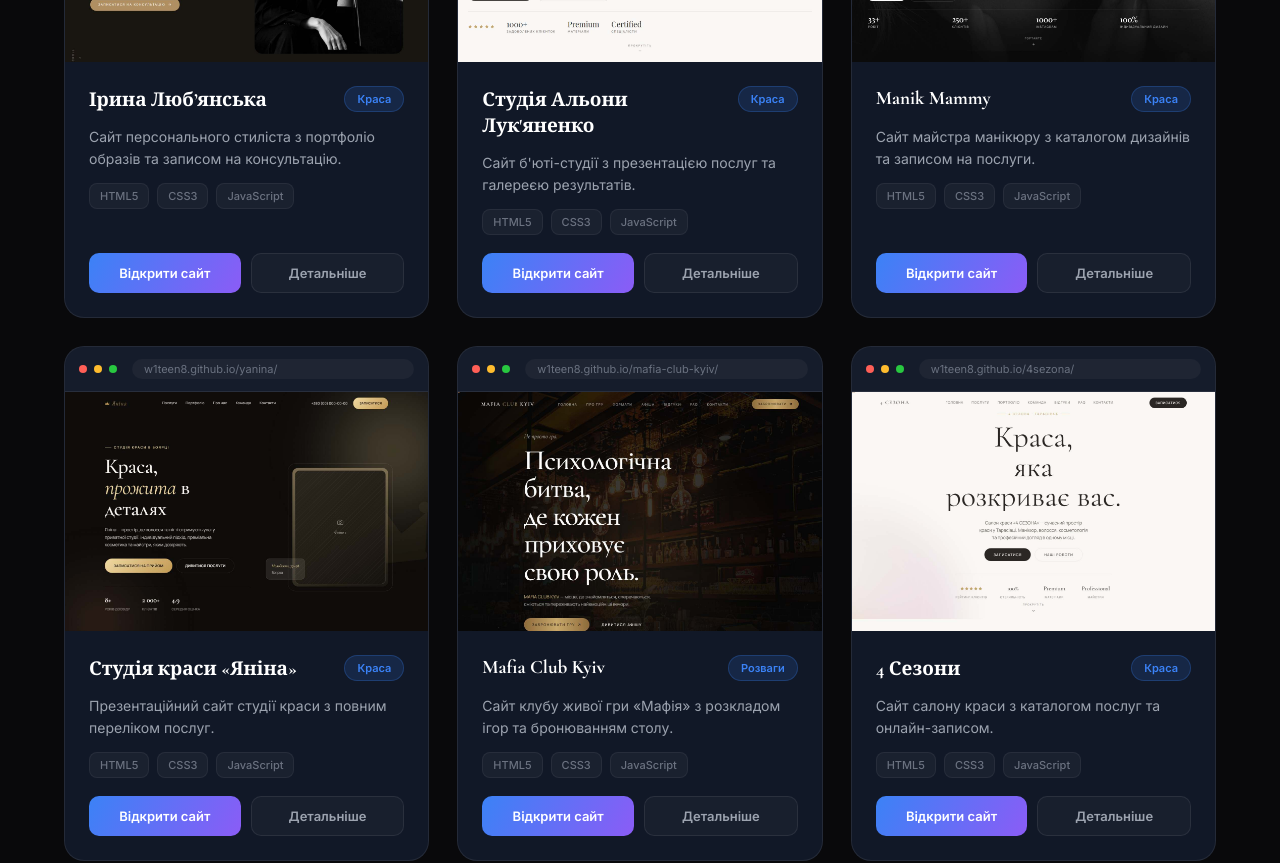
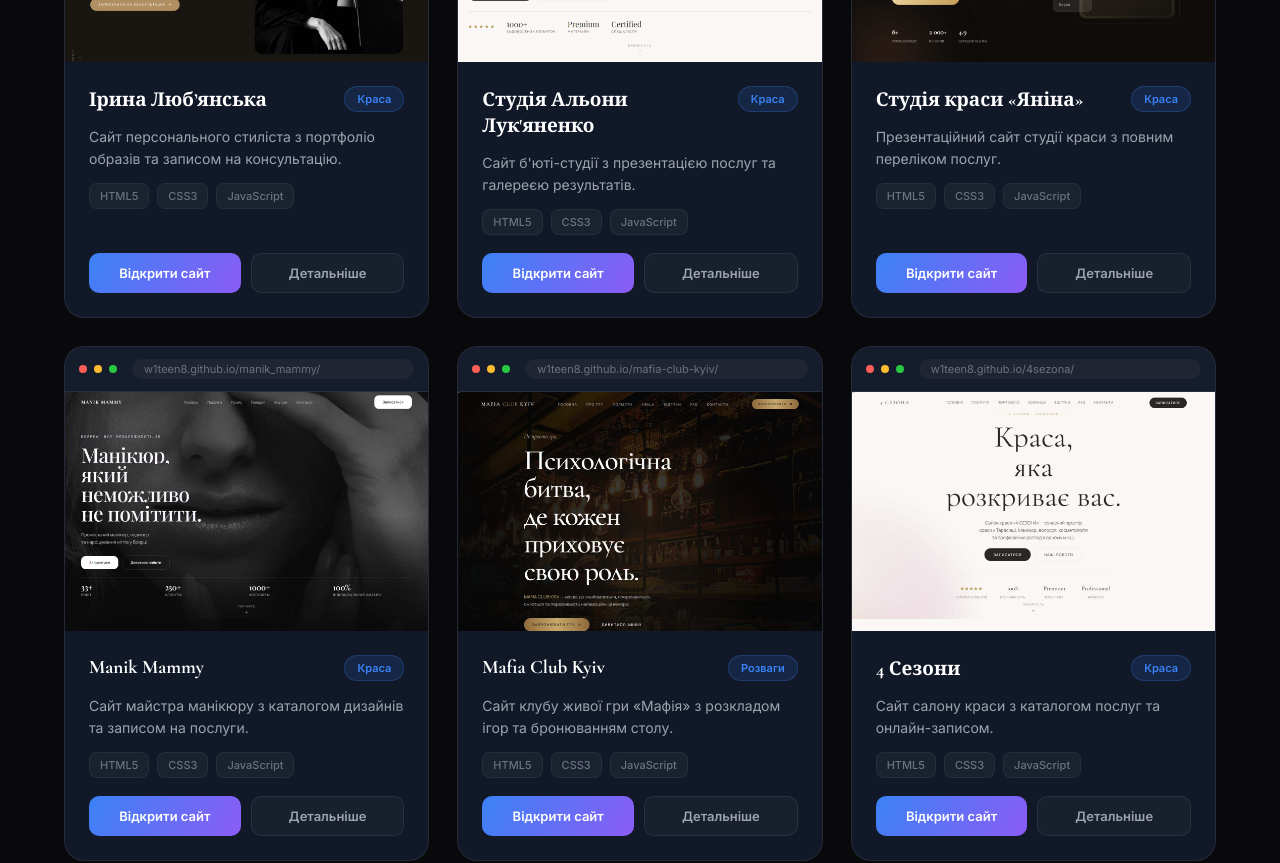
Before and after one commit to w1teen8/zabolotnyi-studio, a React (Vite) app: page / in a window 1280 px wide. Shown: the part 2960-3823 px from the top of the page. Built offline with nearby package versions, Linux system fonts and the light colour scheme.

Commit message:
Swap order of Yanina and Manik Mammy cards in portfolio

```diff
--- a/src/data/projects.ts
+++ b/src/data/projects.ts
@@ -93,18 +93,18 @@ export const projects: Project[] = [
     tech: ['HTML5', 'CSS3', 'JavaScript'],
   },
   {
+    id: 'yanina',
+    name: 'Студія краси «Яніна»',
+    url: 'https://w1teen8.github.io/yanina/',
+    description: 'Презентаційний сайт студії краси з повним переліком послуг.',
+    category: 'Краса',
+    tech: ['HTML5', 'CSS3', 'JavaScript'],
+  },
+  {
     id: 'manik-mammy',
     name: 'Manik Mammy',
     url: 'https://w1teen8.github.io/manik_mammy/',
     description: 'Сайт майстра манікюру з каталогом дизайнів та записом на послуги.',
-    category: 'Краса',
-    tech: ['HTML5', 'CSS3', 'JavaScript'],
-  },
-  {
-    id: 'yanina',
-    name: 'Студія краси «Яніна»',
-    url: 'https://w1teen8.github.io/yanina/',
-    description: 'Презентаційний сайт студії краси з повним переліком послуг.',
     category: 'Краса',
     tech: ['HTML5', 'CSS3', 'JavaScript'],
   },
```
